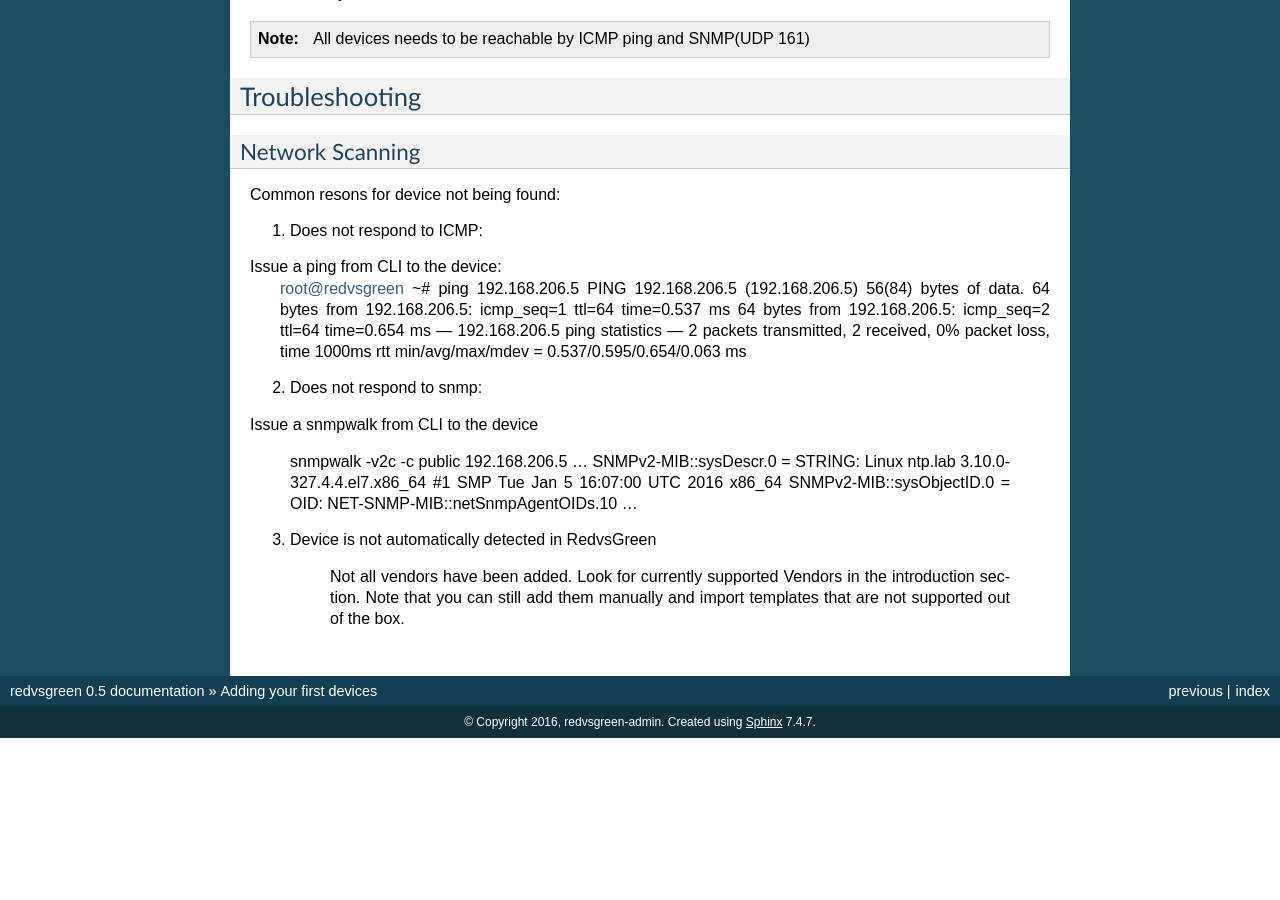
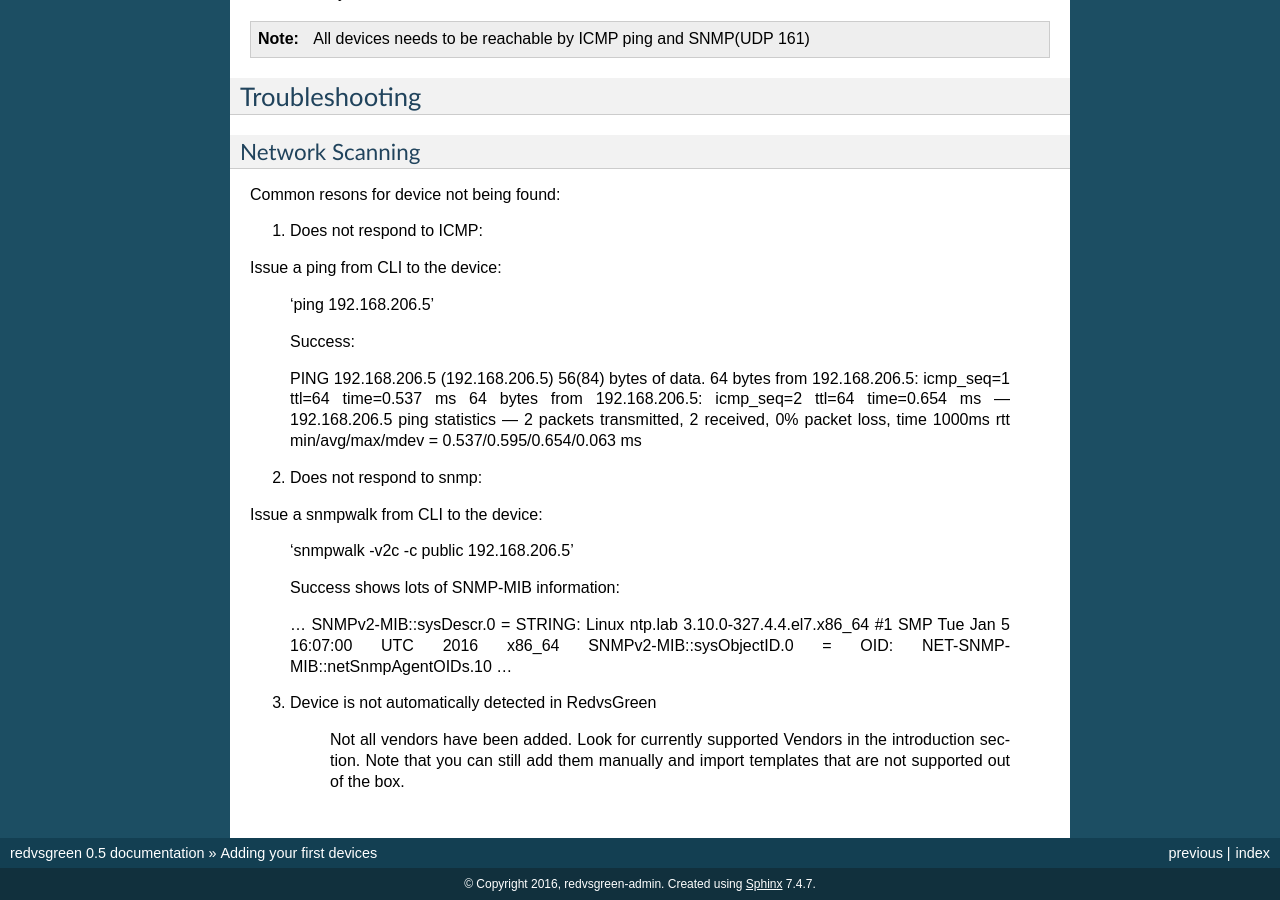
Before and after one commit to RedvsGreen-org/Docs, a Sphinx documentation site: the page built from docs/source/addingfirstnetwork.rst, in a window 1280 px wide and 900 px high, scrolled down 725 px. Built offline with Sphinx 7.4.7, drawn with Linux system fonts in a browser that asks for light colours; before the commit the page ends 1463 px from its top, so only the background shows below that.

Commit message:
Update addingfirstnetwork.rst

```diff
--- a/docs/source/addingfirstnetwork.rst
+++ b/docs/source/addingfirstnetwork.rst
@@ -39,7 +39,11 @@ Common resons for device not being found:
 1. Does not respond to ICMP:
 
 Issue a ping from CLI to the device:
-    root@redvsgreen ~# ping 192.168.206.5
+
+    'ping 192.168.206.5'
+
+    Success:
+
     PING 192.168.206.5 (192.168.206.5) 56(84) bytes of data.
     64 bytes from 192.168.206.5: icmp_seq=1 ttl=64 time=0.537 ms
     64 bytes from 192.168.206.5: icmp_seq=2 ttl=64 time=0.654 ms
@@ -49,9 +53,12 @@ Issue a ping from CLI to the device:
 
 2. Does not respond to snmp:
 
-Issue a snmpwalk from CLI to the device
+Issue a snmpwalk from CLI to the device:
 
-    snmpwalk -v2c -c public 192.168.206.5
+    'snmpwalk -v2c -c public 192.168.206.5'
+
+    Success shows lots of SNMP-MIB information:
+
     ...
     SNMPv2-MIB::sysDescr.0 = STRING: Linux ntp.lab 3.10.0-327.4.4.el7.x86_64 #1 SMP Tue Jan 5 16:07:00 UTC 2016 x86_64
     SNMPv2-MIB::sysObjectID.0 = OID: NET-SNMP-MIB::netSnmpAgentOIDs.10
```
